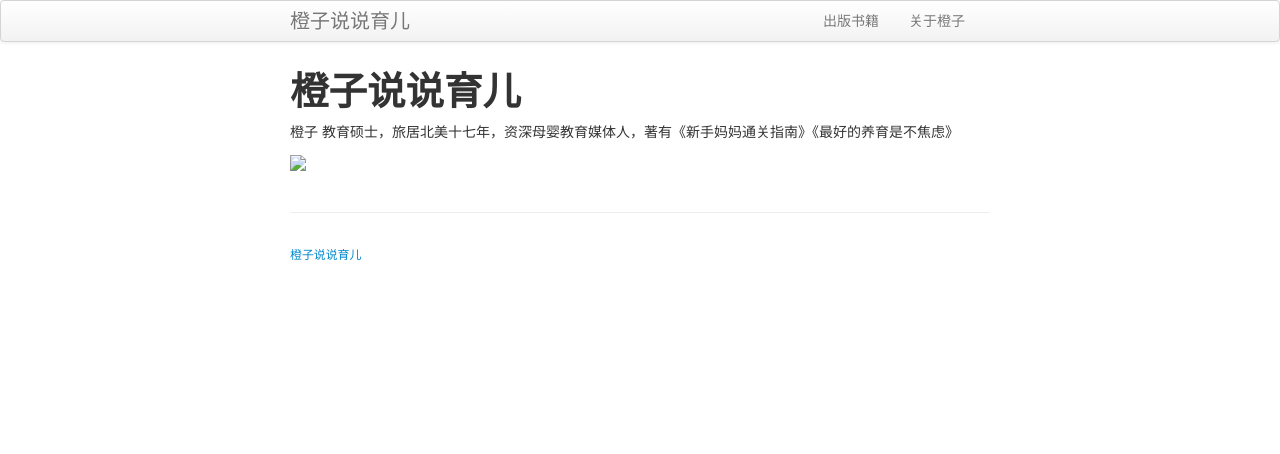
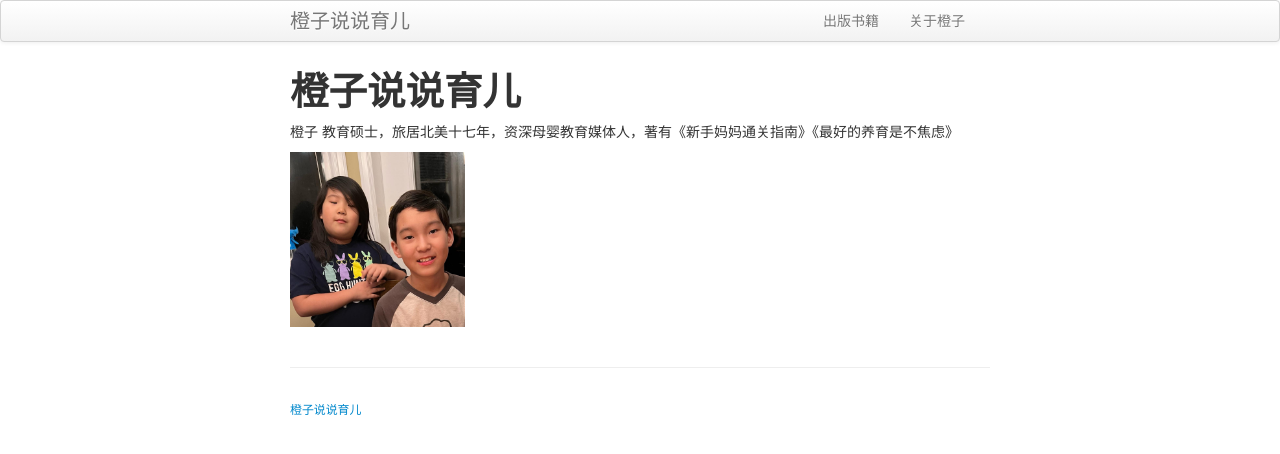
Before and after one commit to orange-talk-kid/orange-talk-kid.github.io, a Jekyll site: the page built from pages/about.md, in a window 1280 px wide. Shown: the top 454 px of the page. Built offline with Jekyll 4.4.1, drawn with Linux system fonts in a browser that asks for light colours.

Commit message:
Update about.md

```diff
--- a/pages/about.md
+++ b/pages/about.md
@@ -10,4 +10,4 @@ keywords: orange-talk-kid
 
 橙子  教育硕士，旅居北美十七年，资深母婴教育媒体人，著有《新手妈妈通关指南》《最好的养育是不焦虑》
 
-<img src="assets/pictures/IMG_4565.JPG?raw=true" width="25%" height="25%">
+<img src="..//assets/pictures/IMG_4565.JPG?raw=true" width="25%" height="25%">
```
